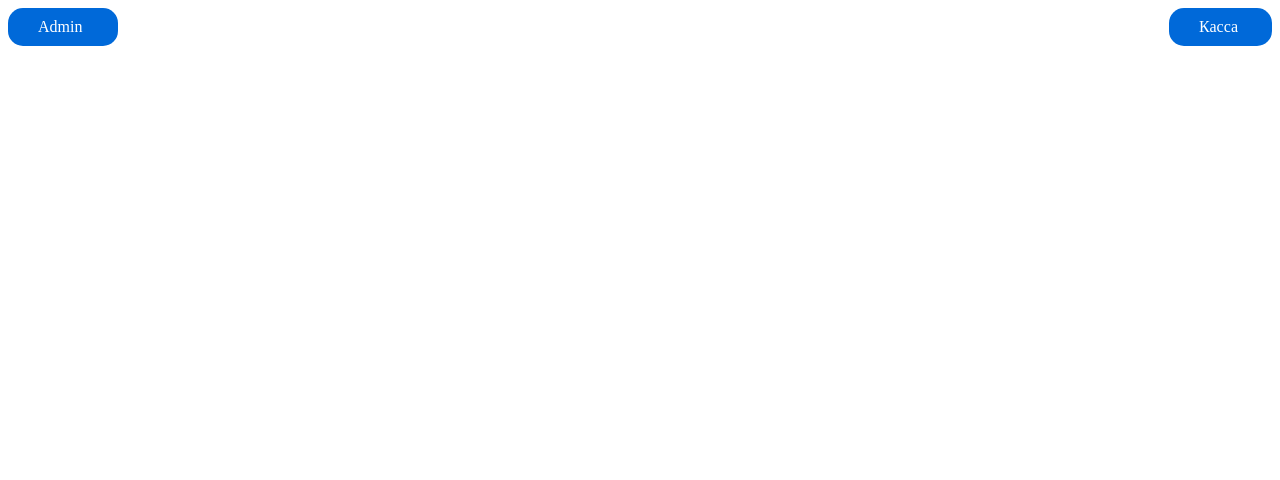
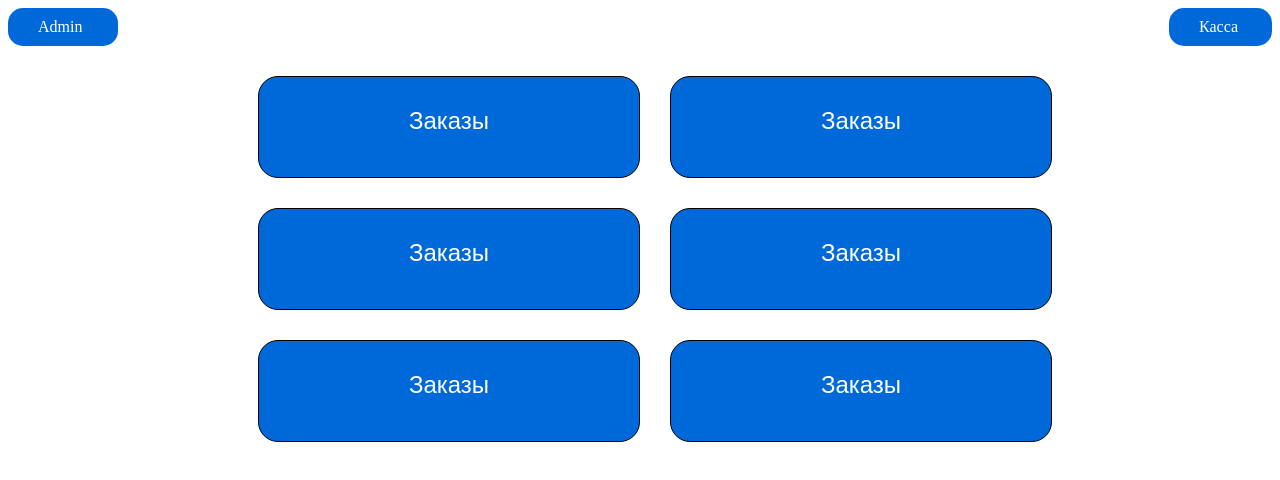
Before and after one commit to sardor0990/vue-kassa, a Vue app: page /Static in a window 1280 px wide. Before the commit this address had no page. Shown: the top 480 px of the page. Built offline with nearby package versions, Linux system fonts and the light colour scheme.

Commit message:
created statistic page

```diff
--- a/src/router/index.js
+++ b/src/router/index.js
@@ -11,7 +11,12 @@ const routes = [
     path: '/Sclad',
     name: 'Sclad',
     component: () => import('../views/Sclad.vue')
-  }
+  },
+{
+    path: '/Static',
+        name: 'Static',
+    component: () => import('../views/Static.vue')
+},
 ]
 
 const router = createRouter({
--- a/src/views/Home.vue
+++ b/src/views/Home.vue
@@ -13,6 +13,8 @@
                                 </div>
                             </div>
                         </router-link>
+
+                        <router-link to="/Static">
                         <div class="card">
                             <div class="card_body">
                                 <div class="card_title">
@@ -20,6 +22,7 @@
                                 </div>
                             </div>
                         </div>
+                        </router-link>
                         <div style="float: right">
                             <div class="b_card">
                                 <div class="b_card_title">
@@ -55,7 +58,7 @@
 
     }
 </script>
-<style lang="scss">
+<style lang="scss" scoped>
 
     .optional {
         &_wrap {
--- /dev/null
+++ b/src/views/Static.vue
@@ -0,0 +1,112 @@
+<template>
+    <div id="static">
+        <div class="static">
+            <div class="static_wrap">
+                <div class="row" style="display: flex;">
+                    <div class="col">
+                        <div class="card">
+                            <div class="card_body">
+                                <div class="card_title">
+                                    <span> Заказы</span>
+                                </div>
+                            </div>
+                        </div>
+
+                        <div class="card">
+                            <div class="card_body">
+                                <div class="card_title">
+                                    <span> Заказы</span>
+                                </div>
+                            </div>
+                        </div>
+
+                        <div class="card">
+                            <div class="card_body">
+                                <div class="card_title">
+                                    <span> Заказы</span>
+                                </div>
+                            </div>
+                        </div>
+                    </div>
+
+                    <div class="col">
+                        <div class="card">
+                            <div class="card_body">
+                                <div class="card_title">
+                                    <span> Заказы</span>
+                                </div>
+                            </div>
+                        </div>
+
+                        <div class="card">
+                            <div class="card_body">
+                                <div class="card_title">
+                                    <span> Заказы</span>
+                                </div>
+                            </div>
+                        </div>
+
+                        <div class="card">
+                            <div class="card_body">
+                                <div class="card_title">
+                                    <span> Заказы</span>
+                                </div>
+                            </div>
+                        </div>
+                    </div>
+                </div>
+            </div>
+        </div>
+    </div>
+</template>
+
+<script>
+    export default {
+        name: "Static"
+    }
+</script>
+
+<style lang="scss" scoped>
+
+
+    .static {
+        &_wrap {
+            width: 1200px;
+            margin: 0 auto;
+        }
+
+        &_row {
+            display: flex;
+            align-items: center;
+            padding: 60px 0;
+            justify-content: center;
+        }
+    }
+
+    .row{
+        display: flex;
+        align-items: center;
+        justify-content: center;
+    }
+    .card {
+
+        width: 380px;
+        border: 1px solid black;
+        background: #0069d9;
+        border-radius: 20px;
+        padding: auto;
+        height: 100px;
+        margin-left: 30px;
+        margin-top: 30px;
+        color: white;
+
+        &_title {
+            text-align: center;
+            font-size: 24px;
+            margin: 30px 0;
+            color: white;
+            font-family: sans-serif;
+        }
+    }
+
+</style>
```
